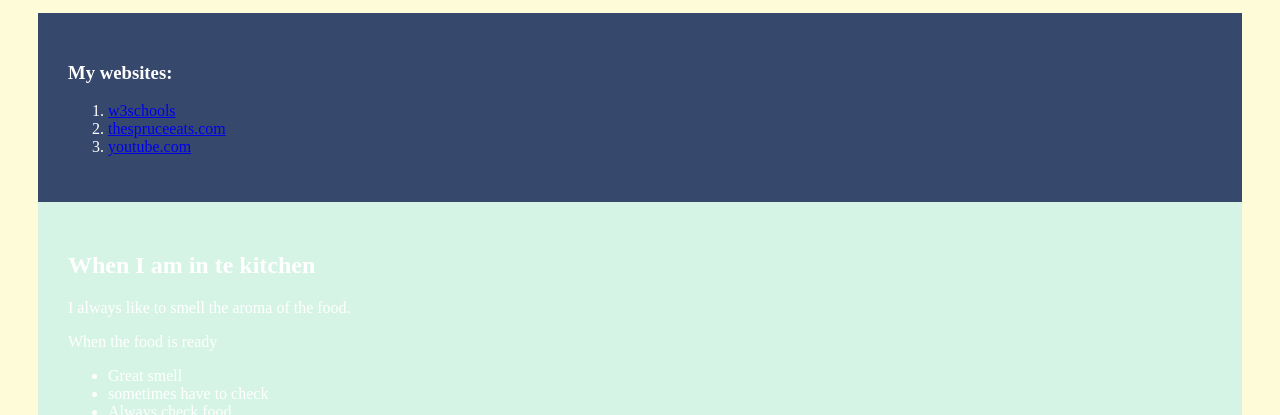
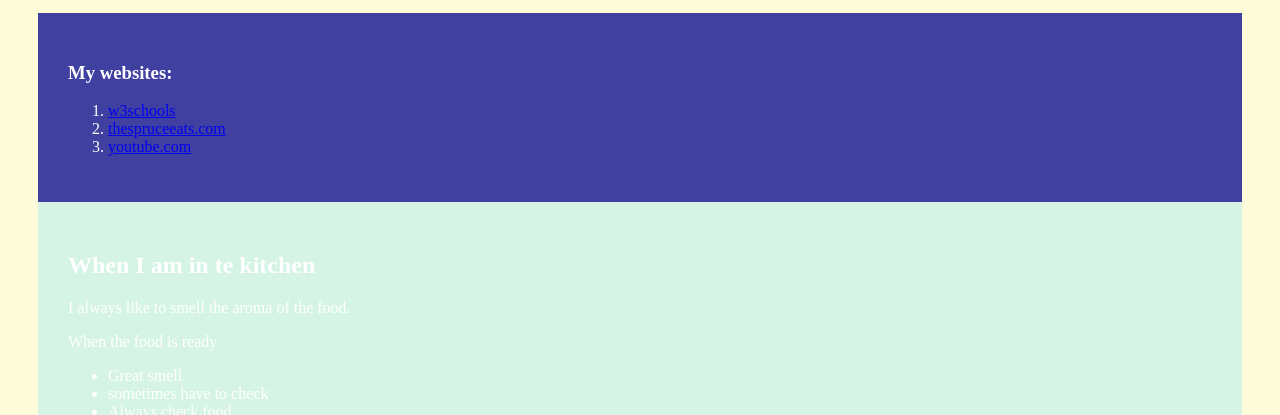
Before and after one commit to JuanCarlosCardenas/casabravo, a plain HTML site: page index.html in a window 1280 px wide. Shown: the part 685-1100 px from the top of the page. Drawn offline with Linux system fonts and the light colour scheme.

Commit message:
Update styles.css

```diff
--- a/styles.css
+++ b/styles.css
@@ -27,7 +27,7 @@ main {
 }
 aside {
  padding: 30px;
-  background-color: #36486b;
+  background-color: #4040a1;
   color: white;
 }
 article {
```
